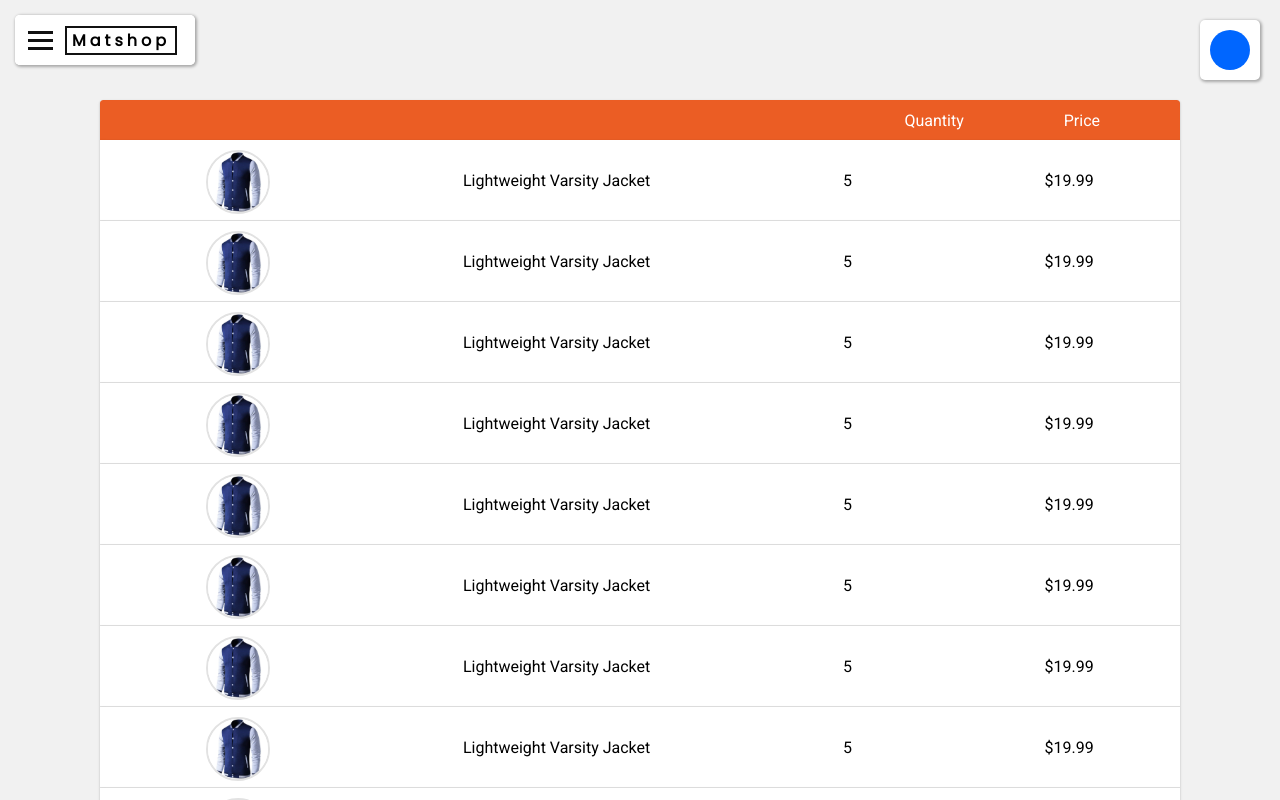
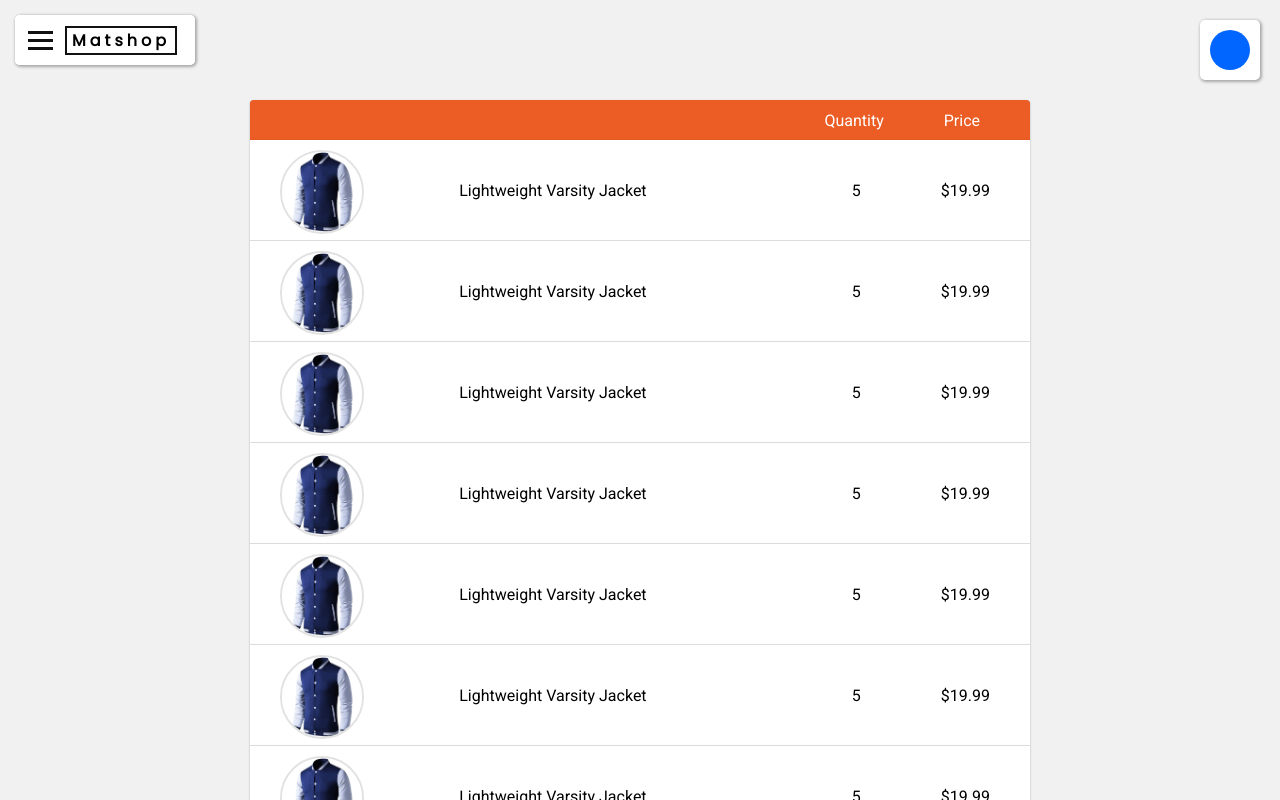
Before and after one commit to jasonwj96/matshop, a React (Create React App) app: page /wishlist in a window 1280 px wide. Shown: the top 800 px of the page. Built offline with nearby package versions, Linux system fonts and the light colour scheme; no server answers.

Commit message:
Fixed the title headers

```diff
--- a/src/components/wishlistItem.jsx
+++ b/src/components/wishlistItem.jsx
@@ -11,14 +11,16 @@ export default class WishlistItem extends Component {
         <div className="image">
           <img src={images(`${imageUrl}`)} alt={alt} />
         </div>
+        <div className="title">
+          <p>{title}</p>
+        </div>
         <div className="info">
-          <p className="title">{title}</p>
-        </div>
-        <div className="quantity">
-          <p>{quantity}</p>
-        </div>
-        <div className="price">
-          <p>{`$${price}`}</p>
+          <div className="quantity">
+            <p>{quantity}</p>
+          </div>
+          <div className="price">
+            <p>{`$${price}`}</p>
+          </div>
         </div>
       </div>
     );
--- a/src/components/wishlistitem.scss
+++ b/src/components/wishlistitem.scss
@@ -4,43 +4,46 @@
 }
 
 .wishlistitem {
+  overflow: hidden;
   display: flex;
   background-color: #fff;
   width: 100%;
-  height: 60px;
+  height: 80px;
   padding: 10px;
-  justify-content: space-around;
+  justify-content: space-between;
   box-shadow: 0 1px 3px #0000001f, 0 1px 2px #0000001f;
   border-bottom: #e2e2e2 1px solid;
 
   .image {
+    margin: 0 20px;
+
     img {
       width: auto;
       height: 100%;
       border-radius: 50%;
       border: #e2e2e2 2px solid;
     }
-    margin: 0 20px;
+  }
+
+  .title {
+    display: flex;
+    align-items: center;
+    text-align: center;
+    margin: 0px;
+    padding: 0px;
   }
 
   .info {
     @include flex-center();
-    margin: 0 20px;
+    margin: 0 50px;
     width: auto;
-
-    .title {
-      text-align: center;
-      margin: 0px;
-      padding: 0px;
-    }
   }
   .quantity {
     @include flex-center();
-    margin: 0 20px;
+    margin: 0 80px;
   }
 
   .price {
     @include flex-center();
-    margin: 0 20px;
   }
 }
--- a/src/containers/wishlist.jsx
+++ b/src/containers/wishlist.jsx
@@ -12,7 +12,7 @@ export default class Wishlist extends Component {
       items: [
         {
           imageUrl: "./product1.jpg",
-          title: "Lightweight Varsity Jacket ",
+          title: "Lightweight Varsity Jacket",
           quantity: 5,
           alt: "Jacket",
           rating: 89,
--- a/src/containers/wishlist.scss
+++ b/src/containers/wishlist.scss
@@ -5,7 +5,7 @@
   align-items: center;
   width: 100%;
   min-width: 600px;
-  padding: 100px;
+  padding: 100px 250px 50px;
   box-sizing: border-box;
 
   .wishlist {
@@ -31,11 +31,11 @@
       }
 
       .quantity-title {
-        margin-right: 100px;
+        margin-right: 60px;
       }
 
       .price-title {
-        margin-right: 80px;
+        margin-right: 50px;
       }
     }
 
```
